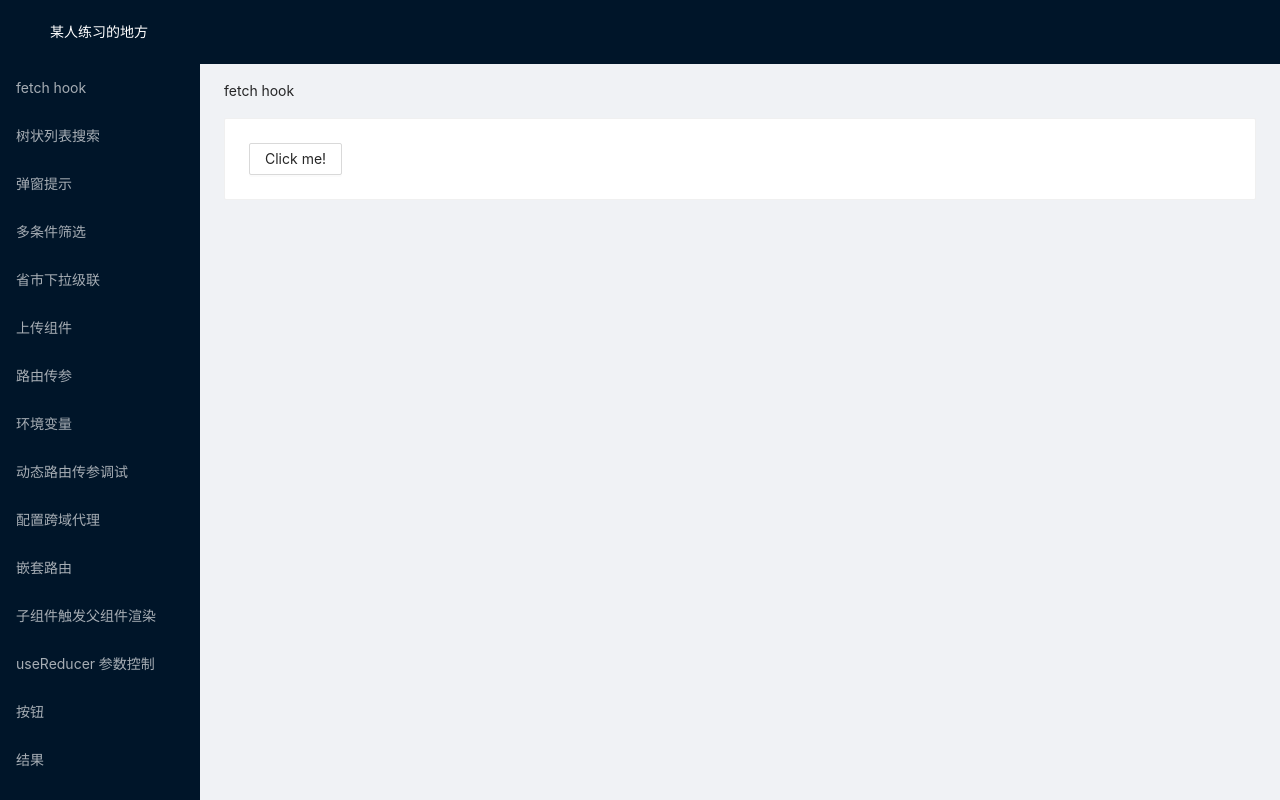
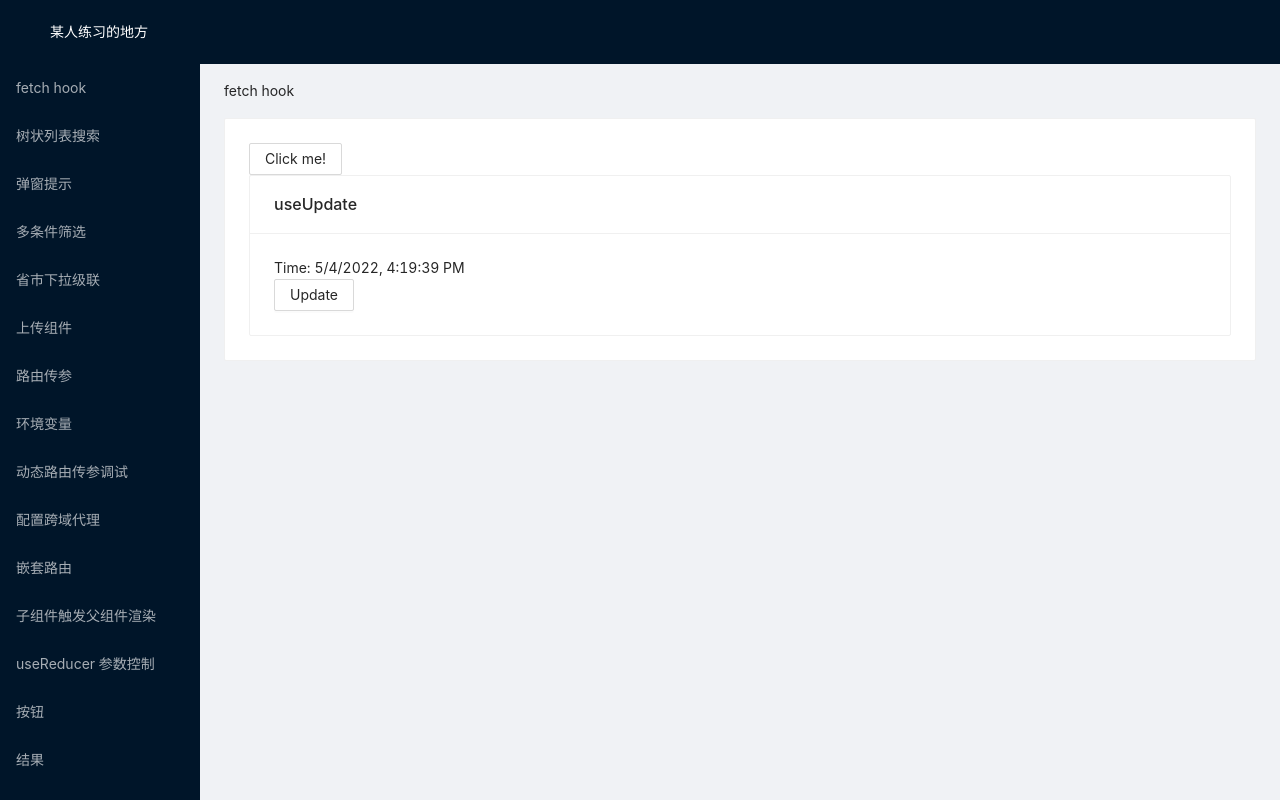
Before and after one commit to HISongDK/ALL-IN-ONE, a React (Create React App) app in the folder crte/: page /useFetch in a window 1280 px wide. Built offline with nearby package versions, Linux system fonts and the light colour scheme; sample sign-in values are in the browser's storage; what easy-peasy would draw is missing.

Commit message:
:beers: 什么玩意

```diff
--- a/crte/src/page/UseFetch/index.tsx
+++ b/crte/src/page/UseFetch/index.tsx
@@ -1,6 +1,7 @@
-import React, { useState } from 'react'
+import React, { useState, useEffect } from 'react'
 import { useFetch } from '@utils/hooks'
-import { Button } from 'antd'
+import { useReducerUpdate } from '@utils/ahook/useUpdate'
+import { Button, Card } from 'antd'
 import Modal from '@/components/Modal/Modal'
 
 function ImageFetch({ style }: any) {
@@ -25,9 +26,20 @@ function ImageFetch({ style }: any) {
 function Dogs() {
   const [visible, setVisible] = useState(false)
   const [isWantSee, setIsWantSee] = useState(false)
+
+  const update = useReducerUpdate()
+
+  useEffect(() => {
+    console.log('  useEffect  ')
+  }, [])
+
   return (
     <>
       <Button onClick={() => setVisible(true)}>Click me!</Button>
+      <Card title="useUpdate">
+        <div>Time: {new Date().toLocaleString()}</div>
+        <Button onClick={update}>Update</Button>
+      </Card>
       <Modal
         visible={visible}
         title="Hi there!"
--- /dev/null
+++ b/crte/src/utils/ahook/useUpdate.ts
@@ -0,0 +1,20 @@
+import { useCallback, useState, useReducer } from 'react'
+
+const useUpdate = () => {
+  const [, setState] = useState({})
+
+  return useCallback(() => setState({}), [])
+}
+
+export default useUpdate
+
+export const useReducerUpdate = () => {
+  const [, update] = useReducer(() => ({}), {})
+  return update
+}
+
+/**
+ * 有点疑问是这两种都是只更新状态重渲染啊
+ * 不需要返回一个状态值添加到useEffect监听项数组中触发副作用么
+ * 感觉后者更常见啊
+ */
```
Also changed, not shown: 1 other file (tests, documents, lock files or other folders).
